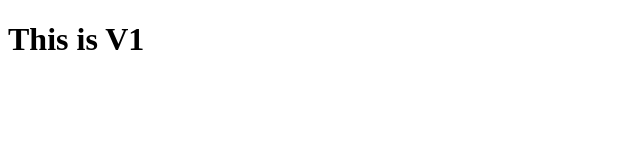
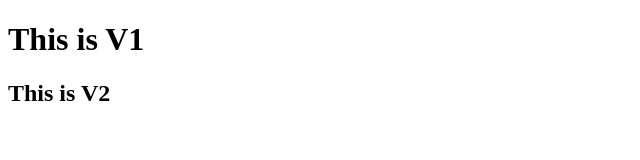
Before and after one commit to Anubrata-Mallick/my-repo, a plain HTML site: page index2.html in a window 1280 px wide. Shown: the whole page, without its empty margins (0-640 px from the left). Drawn offline with Linux system fonts and the light colour scheme.

Commit message:
This is V2 of ID2

```diff
--- a/index2.html
+++ b/index2.html
@@ -7,5 +7,6 @@
 </head>
 <body>
     <h1>This is V1</h1>
+    <h2>This is V2</h2>
 </body>
 </html>
```
